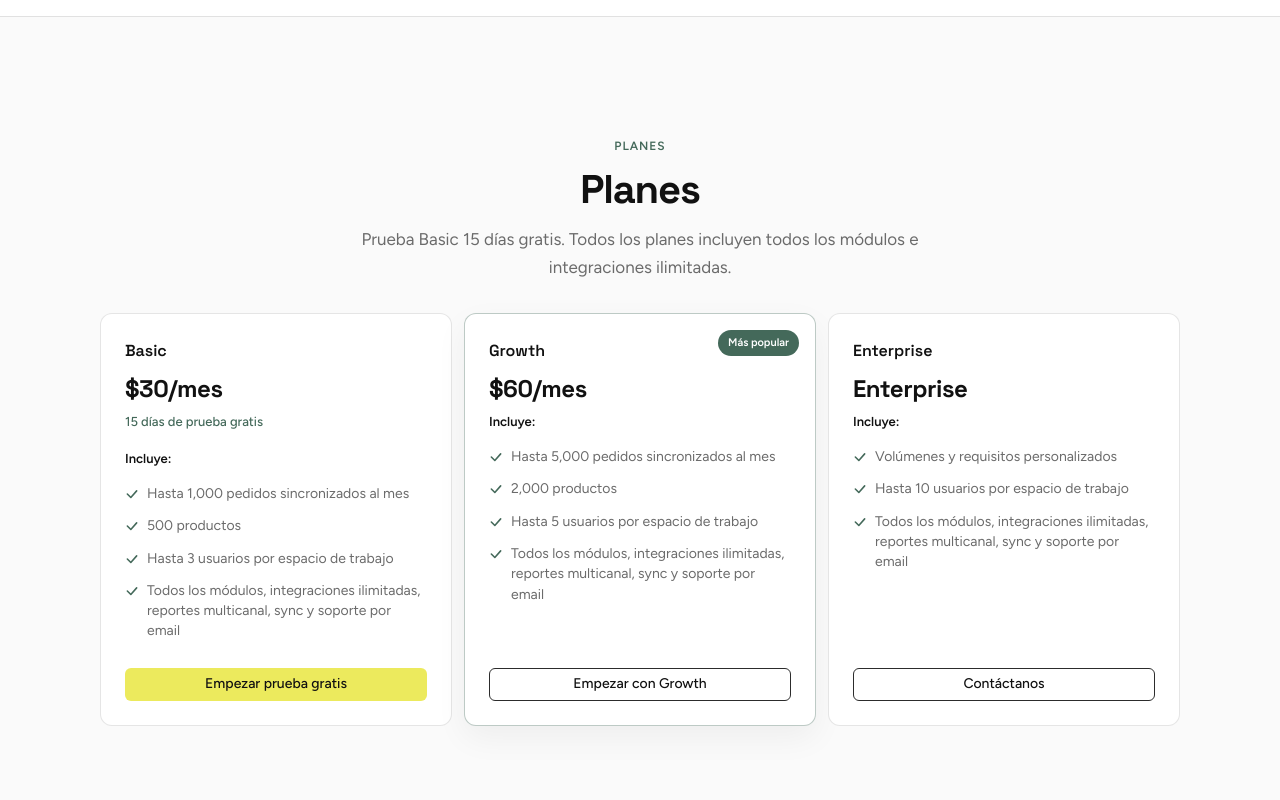
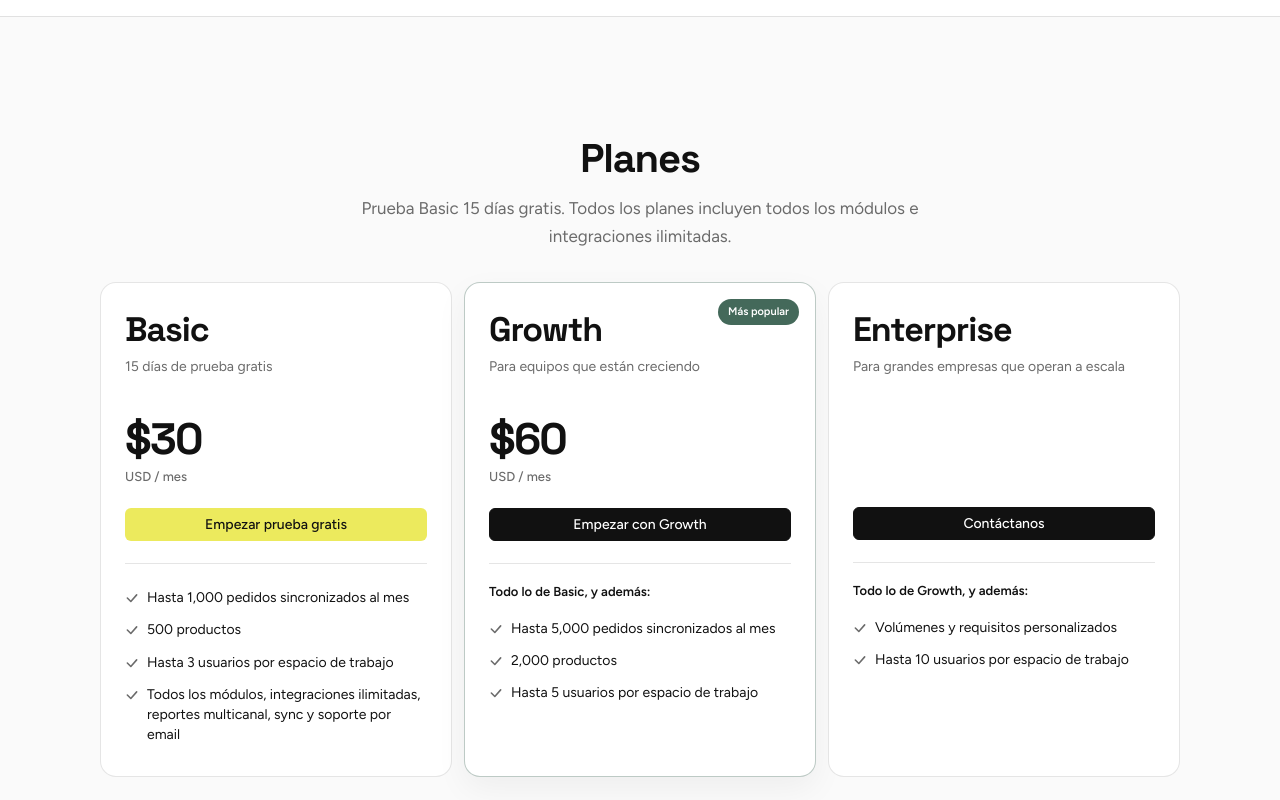
Before and after one commit to alenna-analytics/alenna-landing, a React (Vite) app: page / in a window 1280 px wide. Shown: the part 2720-3520 px from the top of the page. Built offline with nearby package versions, Linux system fonts and the light colour scheme; no server answers.

Commit message:
feat(pricing): restyle plan cards with discrete USD and Enterprise tagline
Align CTAs across tiers, drop redundant eyebrow, and match Claude-like card layout.

Co-authored-by: Cursor <cursoragent@cursor.com>

```diff
--- a/src/components/PricingSection.tsx
+++ b/src/components/PricingSection.tsx
@@ -9,9 +9,11 @@ import { useLanguage } from '@/providers/language-provider'
 type PlanCard = {
   id: string
   nameKey: LandingStringKey
-  priceKey: LandingStringKey
-  noteKey?: LandingStringKey
+  taglineKey: LandingStringKey
+  priceKey?: LandingStringKey
+  periodKey?: LandingStringKey
   badgeKey?: LandingStringKey
+  includesPriorKey?: LandingStringKey
   featureKeys: LandingStringKey[]
   ctaKey: LandingStringKey
   ctaVariant: 'primary' | 'secondary'
@@ -22,8 +24,9 @@ const PLANS: PlanCard[] = [
   {
     id: 'basic',
     nameKey: 'planBasicName',
-    priceKey: 'planBasicPriceCompact',
-    noteKey: 'planBasicBadge',
+    taglineKey: 'planBasicTagline',
+    priceKey: 'planBasicPrice',
+    periodKey: 'planBasicPeriod',
     featureKeys: [
       'planBasicOrdersLimit',
       'planBasicProductsLimit',
@@ -36,13 +39,15 @@ const PLANS: PlanCard[] = [
   {
     id: 'growth',
     nameKey: 'planGrowthName',
-    priceKey: 'planGrowthPriceCompact',
+    taglineKey: 'planGrowthTagline',
+    priceKey: 'planGrowthPrice',
+    periodKey: 'planGrowthPeriod',
     badgeKey: 'planGrowthBadge',
+    includesPriorKey: 'planGrowthIncludesPrior',
     featureKeys: [
       'planGrowthOrdersLimit',
       'planGrowthProductsLimit',
       'planGrowthUsersLimit',
-      'planFeatureCore',
     ],
     ctaKey: 'planGrowthCta',
     ctaVariant: 'secondary',
@@ -51,8 +56,9 @@ const PLANS: PlanCard[] = [
   {
     id: 'custom',
     nameKey: 'planCustomName',
-    priceKey: 'planCustomPriceCompact',
-    featureKeys: ['planCustomLimits', 'planCustomUsersLimit', 'planFeatureCore'],
+    taglineKey: 'planCustomTagline',
+    includesPriorKey: 'planCustomIncludesPrior',
+    featureKeys: ['planCustomLimits', 'planCustomUsersLimit'],
     ctaKey: 'planCustomCta',
     ctaVariant: 'secondary',
   },
@@ -65,7 +71,6 @@ export function PricingSection() {
     <section className="plans section" id="pricing">
       <div className="container plans__layout">
         <FadeIn className="plans__intro">
-          <p className="eyebrow">{landingT(lang, 'pricingEyebrow')}</p>
           <h2 className="section-heading section-heading--center">{landingT(lang, 'pricingTitleMinimal')}</h2>
           <p className="section-lede">{landingT(lang, 'pricingSubtitle')}</p>
         </FadeIn>
@@ -79,10 +84,29 @@ export function PricingSection() {
               delay={index * 50}
             >
               {plan.badgeKey ? <span className="plan-card__badge">{landingT(lang, plan.badgeKey)}</span> : null}
-              <h3 className="plan-card__name">{landingT(lang, plan.nameKey)}</h3>
-              <p className="plan-card__price">{landingT(lang, plan.priceKey)}</p>
-              {plan.noteKey ? <p className="plan-card__note">{landingT(lang, plan.noteKey)}</p> : null}
-              <p className="plan-card__includes">{landingT(lang, 'planIncludesLabel')}</p>
+
+              <div className="plan-card__header">
+                <h3 className="plan-card__name">{landingT(lang, plan.nameKey)}</h3>
+                <p className="plan-card__tagline">{landingT(lang, plan.taglineKey)}</p>
+                <div className="plan-card__pricing">
+                  {plan.priceKey ? (
+                    <p className="plan-card__price">{landingT(lang, plan.priceKey)}</p>
+                  ) : null}
+                  {plan.periodKey ? (
+                    <p className="plan-card__period">{landingT(lang, plan.periodKey)}</p>
+                  ) : null}
+                </div>
+              </div>
+
+              <Button href={planHref(plan)} variant={plan.ctaVariant} className="plan-card__cta">
+                {landingT(lang, plan.ctaKey)}
+              </Button>
+
+              <div className="plan-card__divider" aria-hidden="true" />
+
+              {plan.includesPriorKey ? (
+                <p className="plan-card__includes-prior">{landingT(lang, plan.includesPriorKey)}</p>
+              ) : null}
               <ul className="plan-card__features">
                 {plan.featureKeys.map((key) => (
                   <li key={key}>
@@ -91,9 +115,6 @@ export function PricingSection() {
                   </li>
                 ))}
               </ul>
-              <Button href={planHref(plan)} variant={plan.ctaVariant} className="plan-card__cta">
-                {landingT(lang, plan.ctaKey)}
-              </Button>
             </FadeIn>
           ))}
         </div>
--- a/src/index.css
+++ b/src/index.css
@@ -676,9 +676,9 @@ button {
   position: relative;
   display: flex;
   flex-direction: column;
-  padding: 24px;
+  padding: 28px 24px 24px;
   border: 1px solid var(--line);
-  border-radius: 12px;
+  border-radius: 16px;
   background: var(--white);
 }
 
@@ -699,19 +699,48 @@ button {
   font-weight: 600;
 }
 
+.plan-card__header {
+  margin-bottom: 20px;
+}
+
 .plan-card__name {
   font-family: var(--display);
-  font-size: 16px;
-  font-weight: 600;
-  margin-bottom: 6px;
+  font-size: clamp(28px, 3vw, 34px);
+  font-weight: 700;
+  letter-spacing: -0.03em;
+  line-height: 1.1;
+  margin-bottom: 8px;
+  padding-right: 72px;
+}
+
+.plan-card__tagline {
+  font-size: 14px;
+  line-height: 1.45;
+  color: var(--muted);
+  margin-bottom: 20px;
+  min-height: 2.9em;
+}
+
+.plan-card__pricing {
+  display: flex;
+  flex-direction: column;
+  justify-content: flex-end;
+  min-height: calc(clamp(36px, 4vw, 44px) + 6px + 1.25em);
 }
 
 .plan-card__price {
   font-family: var(--display);
-  font-size: 24px;
+  font-size: clamp(36px, 4vw, 44px);
   font-weight: 700;
-  letter-spacing: -0.02em;
-  margin-bottom: 4px;
+  letter-spacing: -0.04em;
+  line-height: 1;
+  margin-bottom: 6px;
+}
+
+.plan-card__period {
+  font-size: 13px;
+  font-weight: 500;
+  color: var(--muted);
 }
 
 .plan-card__note {
@@ -721,15 +750,42 @@ button {
   margin-bottom: 16px;
 }
 
-.plan-card__includes {
+.plan-card__cta {
+  width: 100%;
+  justify-content: center;
+}
+
+.plan-card .btn--secondary {
+  background: var(--ink);
+  border-color: var(--ink);
+  color: var(--white);
+}
+
+@media (hover: hover) and (pointer: fine) {
+  .plan-card .btn--secondary:hover {
+    background: #1a1a1a;
+    border-color: #1a1a1a;
+    color: var(--white);
+  }
+}
+
+.plan-card__divider {
+  height: 1px;
+  background: var(--line);
+  margin: 22px 0 18px;
+}
+
+.plan-card__includes,
+.plan-card__includes-prior {
   font-size: 13px;
   font-weight: 600;
-  margin-bottom: 8px;
+  color: var(--ink);
+  margin-bottom: 10px;
 }
 
 .plan-card__features {
   flex: 1;
-  margin-bottom: 20px;
+  margin-bottom: 0;
 }
 
 .plan-card__features li {
@@ -739,7 +795,7 @@ button {
   padding-block: 6px;
   font-size: 14px;
   line-height: 1.45;
-  color: var(--muted);
+  color: var(--ink);
 }
 
 .plan-card__check,
@@ -748,11 +804,7 @@ button {
   width: 14px;
   height: 14px;
   margin-top: 3px;
-  color: var(--green);
-}
-
-.plan-card__cta {
-  width: 100%;
+  color: var(--muted);
 }
 
 /* Signup */
--- a/src/lib/i18n/landing-strings.ts
+++ b/src/lib/i18n/landing-strings.ts
@@ -100,6 +100,7 @@ const LANDING_STRINGS = {
     planIncludesLabel: 'Incluye:',
     planBasicBadge: '15 días de prueba gratis',
     planBasicName: 'Basic',
+    planBasicTagline: '15 días de prueba gratis',
     planBasicPrice: '$30',
     planBasicPriceCompact: '$30/mes',
     planBasicPeriod: 'USD / mes',
@@ -108,6 +109,7 @@ const LANDING_STRINGS = {
     planBasicUsersLimit: 'Hasta 3 usuarios por espacio de trabajo',
     planBasicCta: 'Empezar prueba gratis',
     planGrowthName: 'Growth',
+    planGrowthTagline: 'Para equipos que están creciendo',
     planGrowthPrice: '$60',
     planGrowthPriceCompact: '$60/mes',
     planGrowthPeriod: 'USD / mes',
@@ -115,13 +117,16 @@ const LANDING_STRINGS = {
     planGrowthProductsLimit: '2,000 productos',
     planGrowthUsersLimit: 'Hasta 5 usuarios por espacio de trabajo',
     planGrowthBadge: 'Más popular',
+    planGrowthIncludesPrior: 'Todo lo de Basic, y además:',
     planGrowthCta: 'Empezar con Growth',
     planCustomName: 'Enterprise',
-    planCustomPrice: 'Contáctanos',
-    planCustomPriceCompact: 'Enterprise',
+    planCustomTagline: 'Para grandes empresas que operan a escala',
+    planCustomPrice: 'A medida',
+    planCustomPriceCompact: 'A medida',
     planCustomPeriod: 'Límites y precio a medida',
     planCustomLimits: 'Volúmenes y requisitos personalizados',
     planCustomUsersLimit: 'Hasta 10 usuarios por espacio de trabajo',
+    planCustomIncludesPrior: 'Todo lo de Growth, y además:',
     planCustomCta: 'Contáctanos',
     planFeatureCore:
       'Todos los módulos, integraciones ilimitadas, reportes multicanal, sync y soporte por email',
@@ -240,6 +245,7 @@ const LANDING_STRINGS = {
     planIncludesLabel: 'Includes:',
     planBasicBadge: '15-day free trial',
     planBasicName: 'Basic',
+    planBasicTagline: '15-day free trial',
     planBasicPrice: '$30',
     planBasicPriceCompact: '$30/mo',
     planBasicPeriod: 'USD / month',
@@ -248,6 +254,7 @@ const LANDING_STRINGS = {
     planBasicUsersLimit: 'Up to 3 users per workspace',
     planBasicCta: 'Start free trial',
     planGrowthName: 'Growth',
+    planGrowthTagline: 'For teams that are scaling',
     planGrowthPrice: '$60',
     planGrowthPriceCompact: '$60/mo',
     planGrowthPeriod: 'USD / month',
@@ -255,13 +262,16 @@ const LANDING_STRINGS = {
     planGrowthProductsLimit: '2,000 products',
     planGrowthUsersLimit: 'Up to 5 users per workspace',
     planGrowthBadge: 'Most popular',
+    planGrowthIncludesPrior: 'Everything in Basic, plus:',
     planGrowthCta: 'Start with Growth',
     planCustomName: 'Enterprise',
-    planCustomPrice: 'Contact us',
-    planCustomPriceCompact: 'Enterprise',
+    planCustomTagline: 'For large businesses operating at scale',
+    planCustomPrice: 'Custom',
+    planCustomPriceCompact: 'Custom',
     planCustomPeriod: 'Tailored limits and pricing',
     planCustomLimits: 'Custom volumes and requirements',
     planCustomUsersLimit: 'Up to 10 users per workspace',
+    planCustomIncludesPrior: 'Everything in Growth, plus:',
     planCustomCta: 'Contact us',
     planFeatureCore:
       'All modules, unlimited integrations, multi-channel reports, sync, and email support',
```
